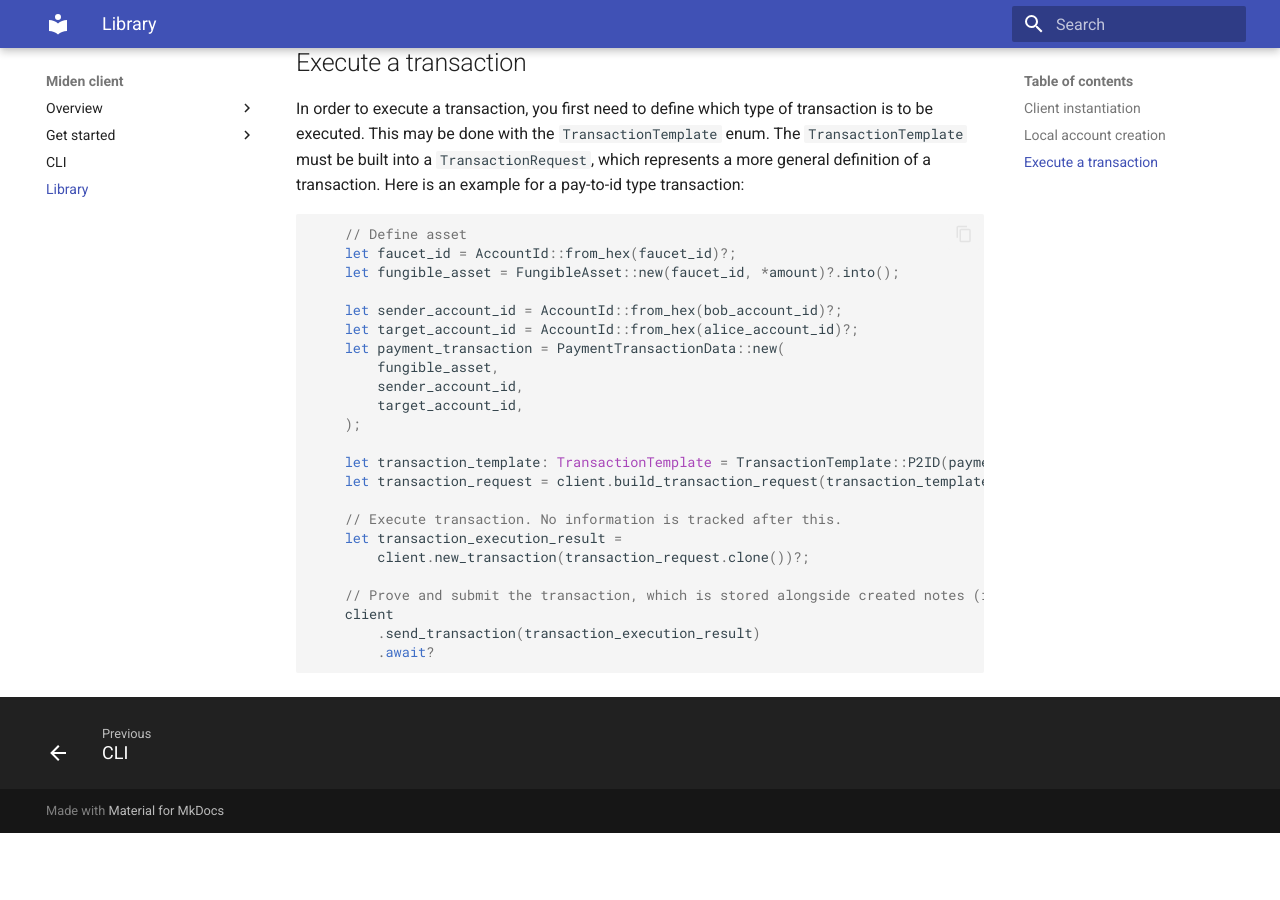
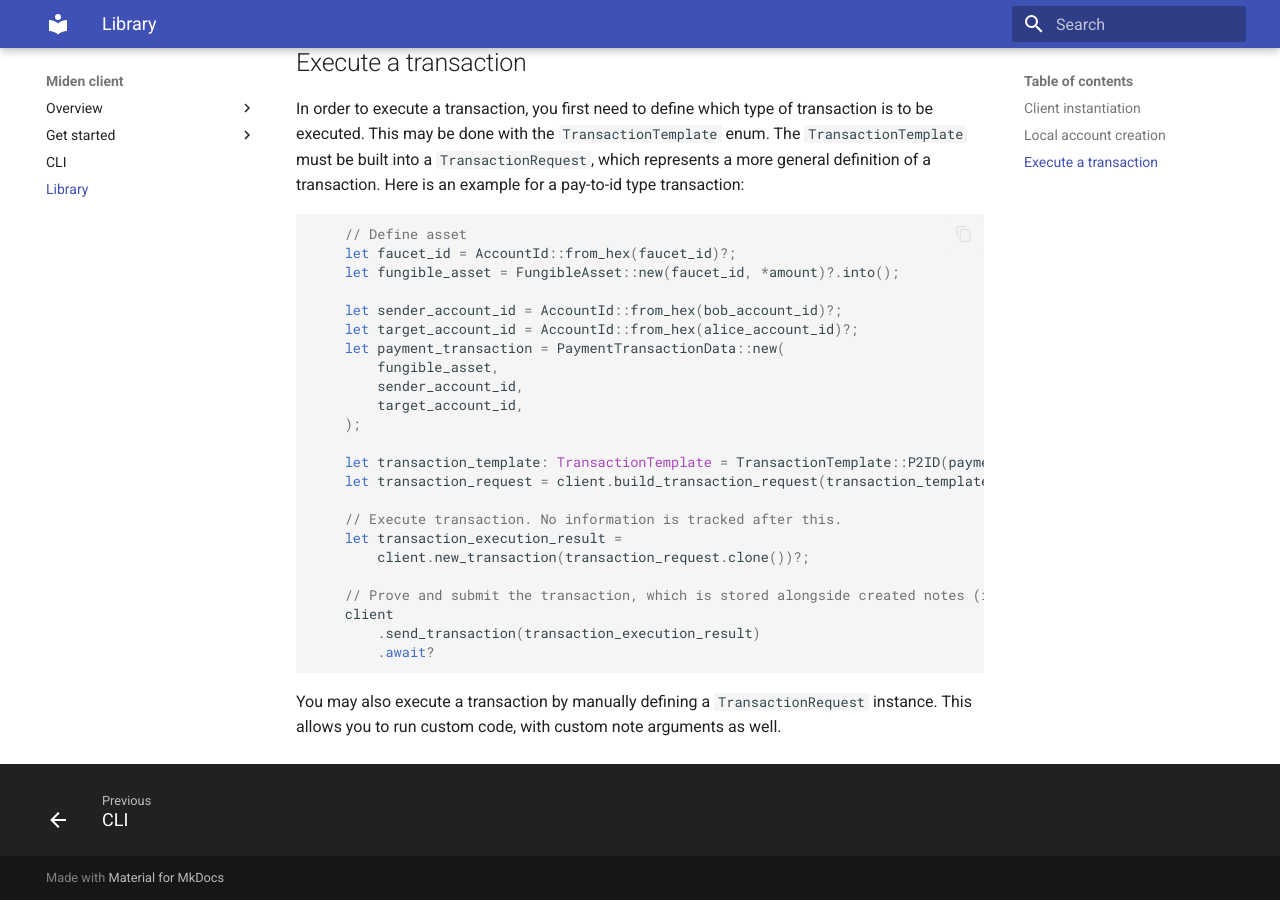
Before and after one commit to 0xPolygonMiden/miden-client, an MkDocs documentation site: the page built from docs/library.md, in a window 1280 px wide and 900 px high, scrolled down 1070 px. Built offline with MkDocs 1.6.1 and Material for MkDocs 9.7.7, drawn with Linux system fonts in a browser that asks for light colours; before the commit the page ends 1903 px from its top, so only the background shows below that.

Commit message:
Update library.md

````diff
--- a/docs/library.md
+++ b/docs/library.md
@@ -64,3 +64,5 @@ In order to execute a transaction, you first need to define which type of transa
         .send_transaction(transaction_execution_result)
         .await?
 ```
+
+You may also execute a transaction by manually defining a `TransactionRequest` instance. This allows you to run custom code, with custom note arguments as well.
````
